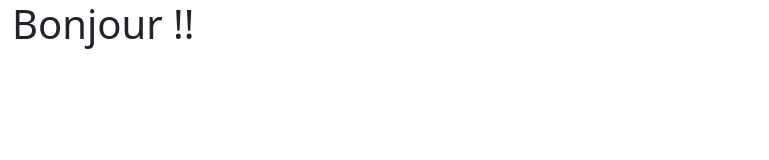
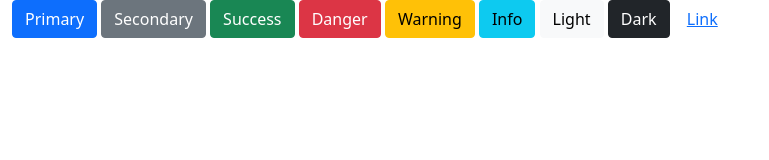
Before and after one commit to dagboujhatem/initiation-bootstrap-5, a plain HTML site: page index.html in a window 1280 px wide. Shown: the whole page, without its empty margins (0-769 px from the left). Drawn offline with Linux system fonts and the light colour scheme.

Commit message:
add buttons

```diff
--- a/index.html
+++ b/index.html
@@ -10,7 +10,15 @@
 <body>
     <!-- Bootstrap container fluid -->
     <div class="container-fluid">
-        <h1>Bonjour !!</h1>
+        <button type="button" class="btn btn-primary">Primary</button>
+        <button type="button" class="btn btn-secondary">Secondary</button>
+        <button type="button" class="btn btn-success">Success</button>
+        <button type="button" class="btn btn-danger">Danger</button>
+        <button type="button" class="btn btn-warning">Warning</button>
+        <button type="button" class="btn btn-info">Info</button>
+        <button type="button" class="btn btn-light">Light</button>
+        <button type="button" class="btn btn-dark">Dark</button>
+        <button type="button" class="btn btn-link">Link</button>
     </div>
     <!-- Utiliser le Bundle JavaScript du bootstrap 5 -->
     <script src="js/bootstrap.bundle.min.js"></script>
```
